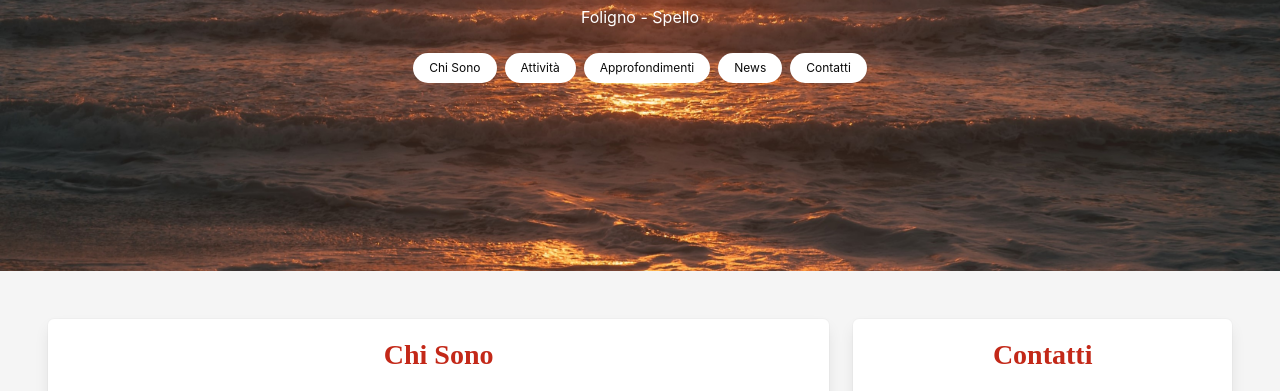
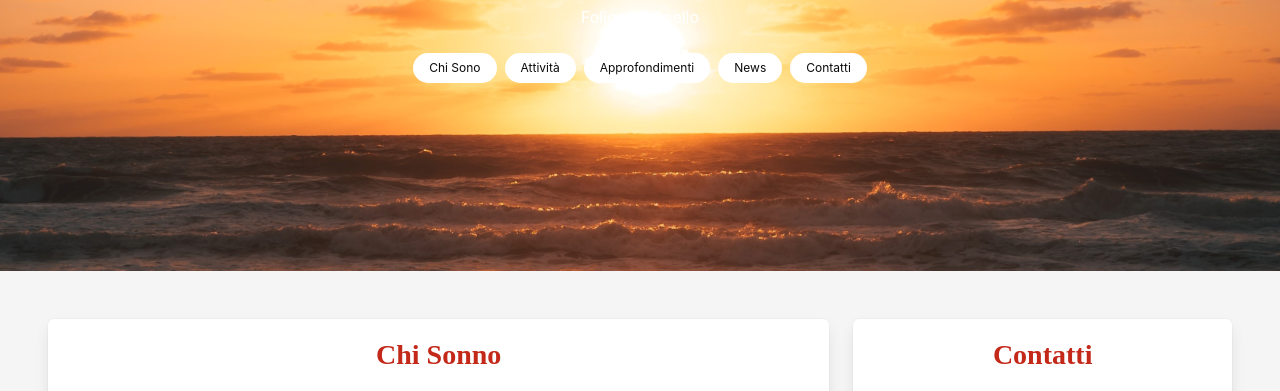
Before and after one commit to LorenzoBrilli/mtweb, a plain HTML site: page index.html in a window 1280 px wide. Shown: the part 529-920 px from the top of the page. Drawn offline with Linux system fonts and the light colour scheme; a web font is replaced by a local one.

Commit message:
test-bg-img 2

```diff
--- a/index.html
+++ b/index.html
@@ -8,7 +8,7 @@
     <link rel="stylesheet" href="style/style.css">
     <link rel="stylesheet" href="https://cdnjs.cloudflare.com/ajax/libs/font-awesome/6.0.0-beta2/css/all.min.css" integrity="sha512-YWzhKL2whUzgiheMoBFwW8CKV4qpHQAEuvilg9FAn5VJUDwKZZxkJNuGM4XkWuk94WCrrwslk8yWNGmY1EduTA==" crossorigin="anonymous" referrerpolicy="no-referrer" />
 </head>
-<body class="has-navbar-fixed-top has-background-light">
+<body class="has-navbar-fixed-top bg-img">
     <!-- NAVIGATION MENU  -->
     <nav class="navbar is-light is-fixed-top has-shadow" role="navigation" aria-label="main navigation">
         <div class="navbar-brand">
@@ -31,7 +31,7 @@
         </div>
     </nav>
     <!-- HERO -->
-    <section class="hero is-fullheight-with-navbar bg-img">
+    <section class="hero is-fullheight-with-navbar">
         <div class="hero-head"></div>
         <div class="hero-body has-text-centered">
             <div class="container">
@@ -60,12 +60,12 @@
         </div>
     </section>
     <!-- SEZIONE HOME  -->
-    <section id="section-home" class="section">
+    <section id="section-home" class="section has-background-light">
         <div class="columns is-desktop">
             <!-- SEZIONE CHI SONO -->
             <div id="chi-sono" class="column is-two-thirds-desktop">
                 <div class="box content ">
-                    <h2 class="title is-family-secondary has-text-centered is-capitalize has-text-primary-dark">Chi Sono</h2>
+                    <h2 class="title is-family-secondary has-text-centered is-capitalize has-text-primary-dark">Chi Sonno</h2>
                     <p>Mi chiamo <strong>Marta Trombetti</strong>, sono una Psicologa Clinica ad indirizzo cognitivo-comportamentale, conduttrice di tecniche di rilassamento psico-corporeo Training Autogeno e Mindfulness.</p>
                     <p>Nel 2005 mi sono laureata in psicologia clinica e di comunità (vecchio ordinamento) presso la facoltà di psicologia dell’Università degli studi di Firenze con una tesi sperimentale svolta presso il servizio di Neurofisiopatologia clinica dell'<em>Azienda Ospedaliera Universitaria Careggi</em> dal titolo <strong>Elicitazioni Cerebrali Nello Stato Di Coma</strong> (p.300).</p>
                     <p>Dopo la laurea ho svolto il mio tirocinio annuale presso l’<em>Azienda Ospedaliera Fatebenefratelli e Oftalmico di Milano UOP 55</em> e poi la seconda parte presso l’<em>Unita cognitivo-comportamentale di Careggi</em> reparto di psichiatria di Firenze sezione disturbi alimentari. Ho inoltre svolto attività di ricerca presso il reparto di neurologia nello studio della malattia di Huntington.</p>
```
